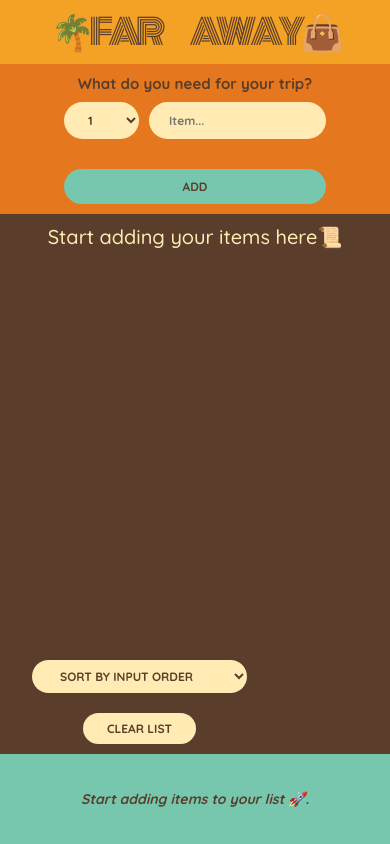
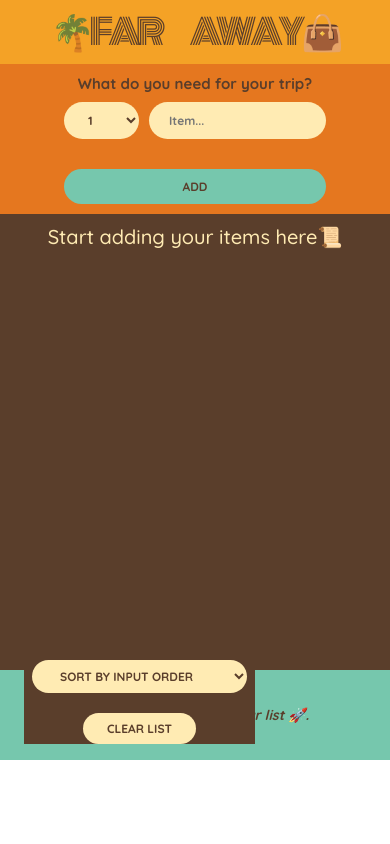
Before and after one commit to Ayaanahmad/travel-todo, a React (Vite) app: page / in a window 390 px wide. Built offline with nearby package versions, Linux system fonts and the light colour scheme.

Commit message:
fifth commit

```diff
--- a/src/index.css
+++ b/src/index.css
@@ -344,11 +344,12 @@ input[type="checkbox"] {
     }
   }
 
+  .app{
+    min-height: 90vh;
+  }
+
   .list p {
     font-size: 2rem;
-  }
-  body {
-    overflow: hidden;
   }
 }
 @media screen and (max-width: 393px) {
```
